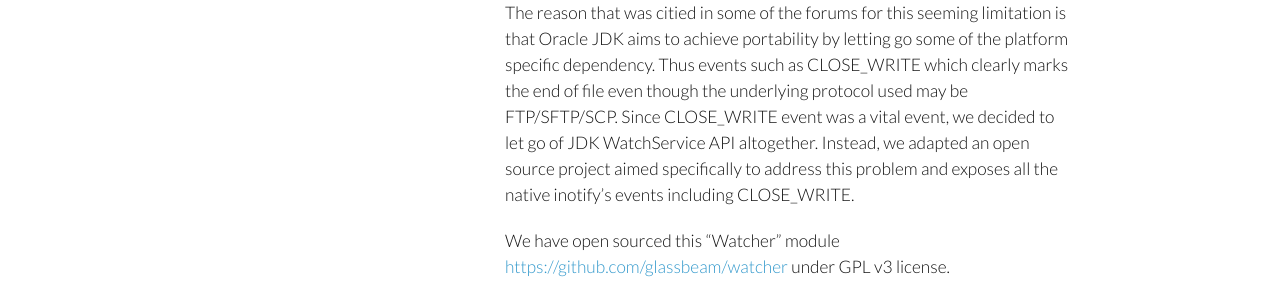
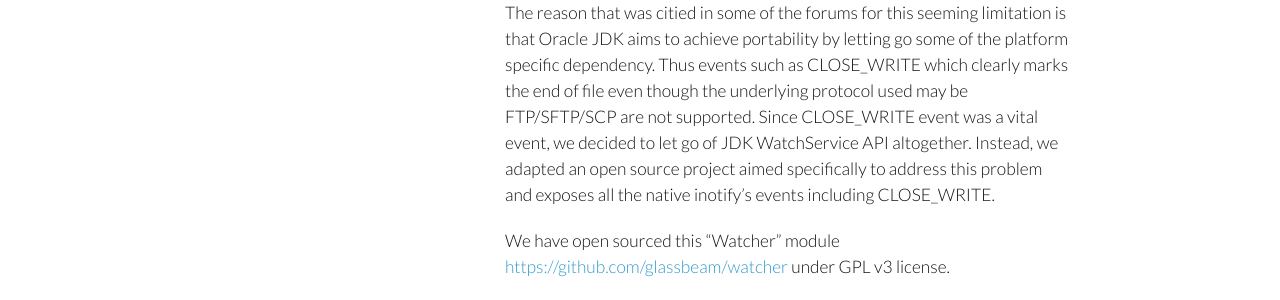
Before and after one commit to surajatreyac/surajatreyac.github.io, a Jekyll site: the page built from _posts/2014-07-29-reactive_file_handling.markdown, in a window 1280 px wide. Shown: the part 1334-1634 px from the top of the page. Built offline with Jekyll 4.4.1, drawn with Linux system fonts in a browser that asks for light colours; comment, search, counter and statistics services are not loaded.

Commit message:
Modified spelling

```diff
--- a/_posts/2014-07-29-reactive_file_handling.markdown
+++ b/_posts/2014-07-29-reactive_file_handling.markdown
@@ -21,7 +21,7 @@ Just when things were going right...
 
 For a lot of practical purposes, WatchService's ENTRY_MODIFY event [3] is sufficient for getting a file event. But just getting a file event isn't enough. The file event should trigger when the file has been completely copied to the watched path. Otherwise, the file may be sent to parsing whilst the file is being copied from the customer end. This is not acceptable and will lead to race conditions. This scenario is especially valid when the files are sent via FTP/SFTP/SCP. When the file is sent via FTP/SFTP/SCP, the files are copied in chunks and WatchService API will treat each chunk as a file and hence trigger as many ENTRY_MODIFY events as the number of chunks. This is the drawback of WatchService API as it cannot let the client code know when the file got completely copied.
 
-The reason that was citied in some of the forums for this seeming limitation is that Oracle JDK aims to achieve portability by letting go some of the platform specific dependency. Thus events such as CLOSE_WRITE which clearly marks the end of file even though the underlying protocol used may be FTP/SFTP/SCP. Since CLOSE_WRITE event was a vital event, we decided to let go of JDK WatchService API altogether. Instead, we adapted an open source project aimed specifically to address this problem and exposes all the native inotify's events including CLOSE_WRITE.
+The reason that was citied in some of the forums for this seeming limitation is that Oracle JDK aims to achieve portability by letting go some of the platform specific dependency. Thus events such as CLOSE_WRITE which clearly marks the end of file even though the underlying protocol used may be FTP/SFTP/SCP are not supported. Since CLOSE_WRITE event was a vital event, we decided to let go of JDK WatchService API altogether. Instead, we adapted an open source project aimed specifically to address this problem and exposes all the native inotify's events including CLOSE_WRITE.
 
 We have open sourced this "Watcher" module <a href="https://github.com/glassbeam/watcher">https://github.com/glassbeam/watcher</a> under GPL v3 license.
 
```
